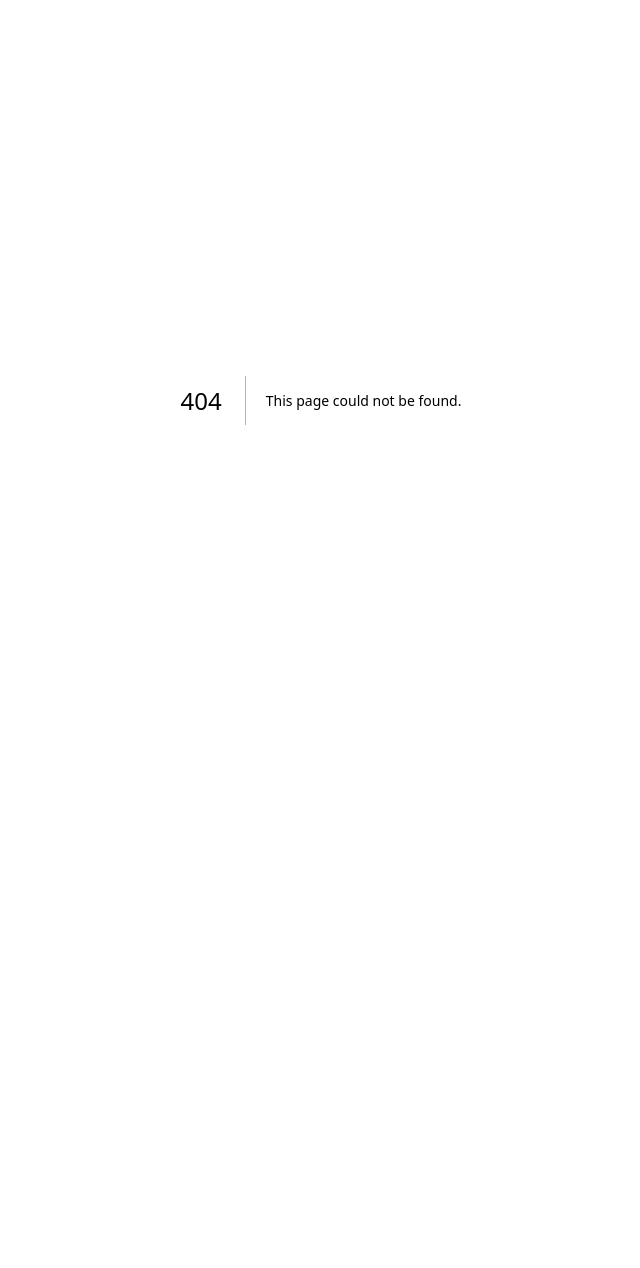
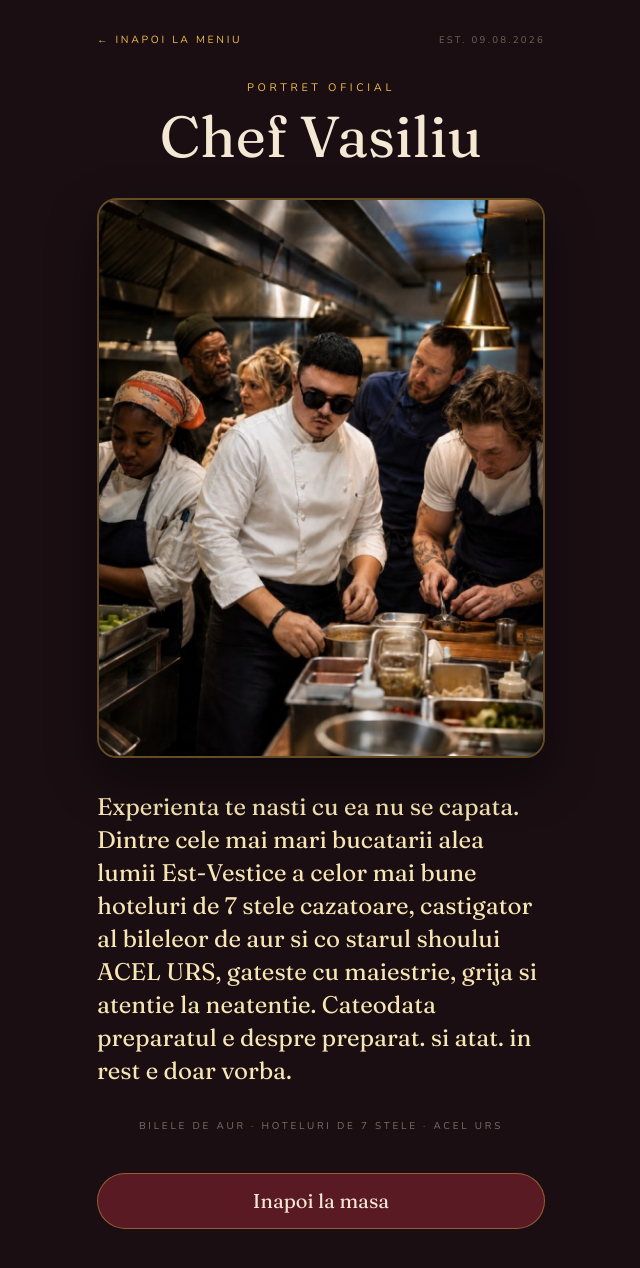
Before and after one commit to Razvan4449/toscana-menu, a Next.js app: page /chef in a window 1280 px wide. Before the commit this address had no page. Shown: the top 1268 px of the page, without its empty margins (319-959 px from the left). Before the commit the page ends 800 px from the top, so only its background shows below. Built offline with nearby package versions, Linux system fonts and the light colour scheme.

Commit message:
Add Despre Chef page with portrait and bio.
Co-authored-by: Cursor <cursoragent@cursor.com>

```diff
--- /dev/null
+++ b/src/app/chef/page.tsx
@@ -0,0 +1,62 @@
+import type { Metadata } from "next";
+import Image from "next/image";
+import Link from "next/link";
+import { brand } from "@/data/menu";
+
+export const metadata: Metadata = {
+  title: "Despre Chef — VASILIU’S",
+  description: brand.chefBio,
+};
+
+export default function ChefPage() {
+  return (
+    <main className="min-h-screen bg-night text-parchment">
+      <div className="mx-auto max-w-lg px-5 pb-16 pt-[max(1rem,env(safe-area-inset-top))] sm:px-8">
+        <div className="flex items-center justify-between py-4">
+          <Link
+            href="/"
+            className="font-label text-[0.65rem] uppercase tracking-[0.26em] text-amber"
+          >
+            ← Inapoi la meniu
+          </Link>
+          <p className="font-label text-[0.6rem] uppercase tracking-[0.24em] text-parchment/40">
+            {brand.established}
+          </p>
+        </div>
+
+        <p className="mt-4 text-center font-label text-[0.68rem] uppercase tracking-[0.34em] text-amber">
+          Portret oficial
+        </p>
+        <h1 className="mt-3 text-center font-display text-[clamp(2.4rem,11vw,3.6rem)] leading-none">
+          {brand.chefPageTitle}
+        </h1>
+
+        <div className="relative mt-8 aspect-[4/5] w-full overflow-hidden rounded-[1.25rem] border-2 border-amber/35 shadow-[0_20px_50px_rgba(0,0,0,0.45)]">
+          <Image
+            src="/chef-portrait.jpg"
+            alt="Chef Vasiliu in bucatarie, co-star ACEL URS"
+            fill
+            priority
+            className="object-cover object-center"
+            sizes="(max-width: 640px) 100vw, 512px"
+          />
+        </div>
+
+        <p className="mt-8 font-display text-[1.35rem] leading-snug text-butter sm:text-[1.5rem]">
+          {brand.chefBio}
+        </p>
+
+        <p className="mt-8 text-center font-label text-[0.62rem] uppercase tracking-[0.28em] text-parchment/45">
+          Bilele de aur · Hoteluri de 7 stele · ACEL URS
+        </p>
+
+        <Link
+          href="/"
+          className="mt-10 flex min-h-14 items-center justify-center rounded-full border border-amber/40 bg-wine/80 font-display text-xl text-parchment"
+        >
+          Inapoi la masa
+        </Link>
+      </div>
+    </main>
+  );
+}
--- a/src/components/MenuExperience.tsx
+++ b/src/components/MenuExperience.tsx
@@ -1,6 +1,7 @@
 "use client";
 
 import { useRef, useState } from "react";
+import Link from "next/link";
 import gsap from "gsap";
 import { useGSAP } from "@gsap/react";
 import { ScrollTrigger } from "gsap/ScrollTrigger";
@@ -372,13 +373,21 @@ export default function MenuExperience() {
             {brand.finaleSub}
           </p>
 
+          <div className="mt-10 flex w-full max-w-sm flex-col gap-3">
+            <Link
+              href="/chef"
+              className="inline-flex min-h-14 items-center justify-center rounded-full border-2 border-amber/50 bg-transparent px-8 font-display text-xl text-amber transition-transform active:scale-[0.98]"
+            >
+              {brand.chefButton}
+            </Link>
             <button
               type="button"
               onClick={() => setShowFinale(true)}
-            className="mt-10 inline-flex min-h-14 items-center justify-center rounded-full bg-tomato px-8 font-display text-xl text-parchment shadow-[0_8px_0_#6B1F2A] transition-transform active:translate-y-1 active:shadow-[0_4px_0_#6B1F2A]"
+              className="inline-flex min-h-14 items-center justify-center rounded-full bg-tomato px-8 font-display text-xl text-parchment shadow-[0_8px_0_#6B1F2A] transition-transform active:translate-y-1 active:shadow-[0_4px_0_#6B1F2A]"
             >
               End the experience
             </button>
+          </div>
 
           <p className="mt-10 font-label text-[0.58rem] uppercase tracking-[0.22em] text-parchment/40">
             {brand.marquee}
--- a/src/data/menu.ts
+++ b/src/data/menu.ts
@@ -15,6 +15,10 @@ export const brand = {
   finaleLine:
     "Acesta experienta a fost gandita, creata, dibuita, nascocita, implementata, rumenita si desavarsita de RAZVAN ANDREI VASILIU CNP: 1209338209, COD CAYENNE: 0000001, 1,76m , 25 ani, marime papuc: 43 , fan redbull, audi, aston martin, cadillac, ferrari, redbull, audi.",
   finaleSub: "Ma inclin.",
+  chefButton: "Despre Chef",
+  chefPageTitle: "Chef Vasiliu",
+  chefBio:
+    "Experienta te nasti cu ea nu se capata. Dintre cele mai mari bucatarii alea lumii Est-Vestice a celor mai bune hoteluri de 7 stele cazatoare, castigator al bileleor de aur si co starul shoului ACEL URS, gateste cu maiestrie, grija si atentie la neatentie. Cateodata preparatul e despre preparat. si atat. in rest e doar vorba.",
 };
 
 export const faq = [
```
Also changed, not shown: public/chef-portrait.jpg (added). Lines whose indentation alone changed are shown as unchanged.
